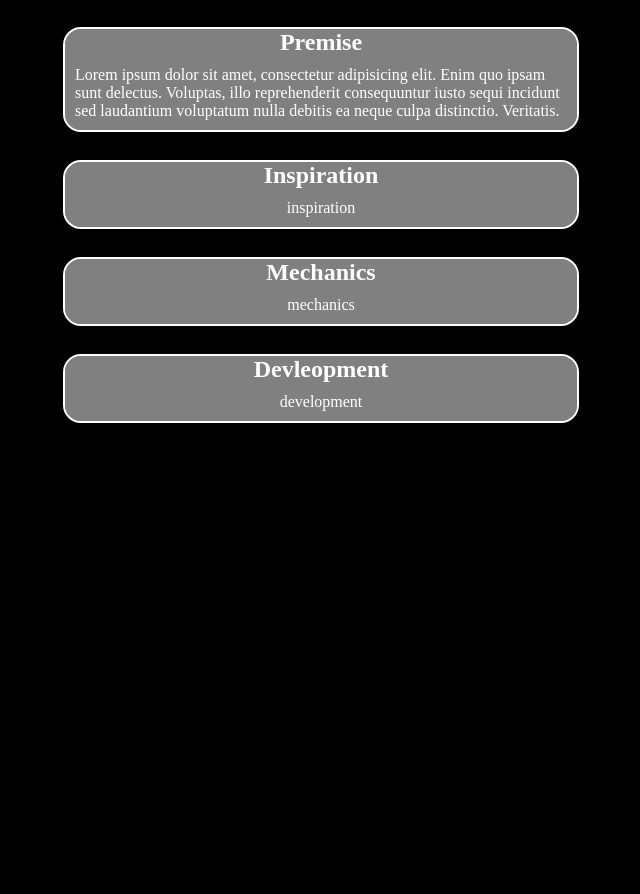
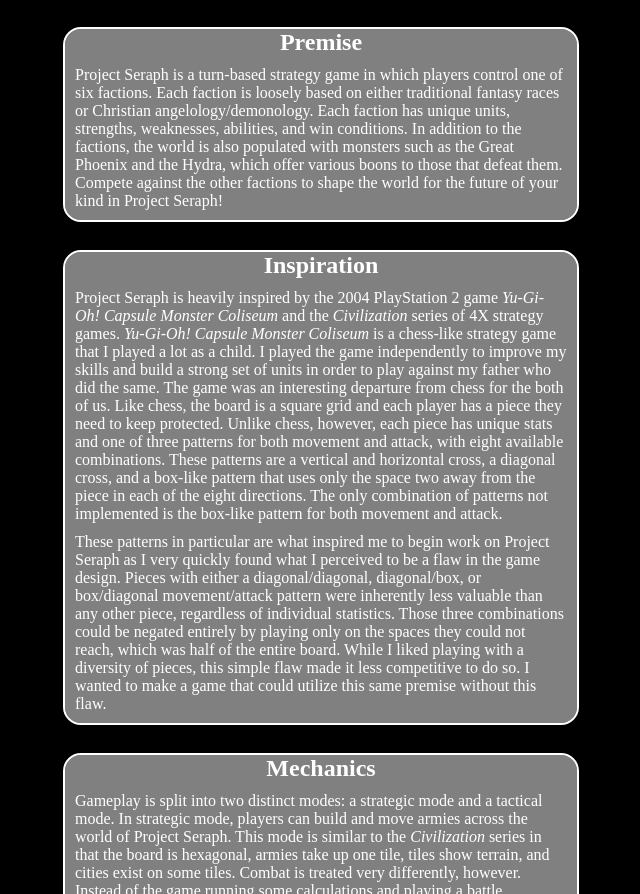
Before and after one commit to CommanderSABLy/project_seraph_site, a plain HTML site: page index.html in a window 1280 px wide. Shown: the part 58-952 px from the top of the page, without its empty margins (319-959 px from the left). Before the commit the page ends 800 px from the top, so only its background shows below. Drawn offline with Linux system fonts and the light colour scheme.

Commit message:
Basic pre-development text written

```diff
--- a/index.css
+++ b/index.css
@@ -28,3 +28,13 @@
     border-radius: 16px;
     outline: 2px solid white;
 }
+
+.italic {
+    font-style: italic;
+}
+
+@media (max-width: 600px) {
+    .subsection {
+        width: 80vw;
+    }
+}
--- a/index.html
+++ b/index.html
@@ -7,25 +7,67 @@
         <h1>Project Seraph</h1>
         <div class="subsection">
             <h2>Premise</h2>
-            <p>Lorem ipsum dolor sit amet, consectetur adipisicing elit.
-                Enim quo ipsam sunt delectus. Voluptas, illo reprehenderit
-                consequuntur iusto sequi incidunt sed laudantium voluptatum
-                nulla debitis ea neque culpa distinctio. Veritatis.</p>
+            <p>
+                Project Seraph is a turn-based strategy game in which players control one of six factions. Each faction is loosely based on either traditional
+                fantasy races or Christian angelology/demonology. Each faction has unique units, strengths, weaknesses, abilities, and win conditions. In addition
+                to the factions, the world is also populated with monsters such as the Great Phoenix and the Hydra, which offer various boons to those that defeat them.
+                Compete against the other factions to shape the world for the future of your kind in Project Seraph!
+            </p>
         </div>
 
         <div class="subsection">
             <h2>Inspiration</h2>
-            <p>inspiration</p>
+            <p>
+                Project Seraph is heavily inspired by the 2004 PlayStation 2 game <span class="italic">Yu-Gi-Oh! Capsule Monster Coliseum</span> and the
+                <span class="italic">Civilization</span> series of 4X strategy games. <span class="italic">Yu-Gi-Oh! Capsule Monster Coliseum</span> is a
+                chess-like strategy game that I played a lot as a child. I played the game independently to improve my skills and build a strong set of units in
+                order to play against my father who did the same. The game was an interesting departure from chess for the both of us. Like chess, the board is a
+                square grid and each player has a piece they need to keep protected. Unlike chess, however, each piece has unique stats and one of three patterns for both
+                movement and attack, with eight available combinations. These patterns are a vertical and horizontal cross, a diagonal cross, and a box-like pattern that
+                uses only the space two away from the piece in each of the eight directions. The only combination of patterns not implemented is the box-like pattern for
+                both movement and attack.
+            </p>
+            <p>
+                These patterns in particular are what inspired me to begin work on Project Seraph as I very quickly found what I perceived to be a flaw in the game design.
+                Pieces with either a diagonal/diagonal, diagonal/box, or box/diagonal movement/attack pattern were inherently less valuable than any other piece, regardless
+                of individual statistics. Those three combinations could be negated entirely by playing only on the spaces they could not reach, which was half of the entire
+                board. While I liked playing with a diversity of pieces, this simple flaw made it less competitive to do so. I wanted to make a game that could utilize this
+                same premise without this flaw.
+            </p>
         </div>
 
         <div class="subsection">
             <h2>Mechanics</h2>
-            <p>mechanics</p>
+            <p>
+                Gameplay is split into two distinct modes: a strategic mode and a tactical mode. In strategic mode, players can build and move armies across the world of Project
+                Seraph. This mode is similar to the <span class="italic">Civilization</span> series in that the board is hexagonal, armies take up one tile, tiles show terrain,
+                and cities exist on some tiles. Combat is treated very differently, however. Instead of the game running some calculations and playing a battle animation showing
+                the results of a fight, Project Seraph shifts to the tactical mode. In this mode, players take the units that made up their army and control them in the
+                <span class="italic">Capsule Monster Coliseum</span> inspired format. Both sides have a set number of Logistic Points which are expended when a unit performs an
+                action, with a certain amount replenished at the start of each turn. Each unit has its own health stat, a speed stat that determines how far it can move, a movement
+                pattern, an attack pattern, an attack strength, a defense stat, and a logistical cost. Logistical cost scales with a unit's power, allowing more weaker units to
+                perform actions for the same cost as a more powerful unit. Each unit can move and attack, attack, or perform a special ability each turn, provided the player has
+                enough Logistic Points to expend for the action. To remedy the pattern flaw <span class="italic">Capsule Monster Coliseum</span> experienced, all units have the
+                ability to attack one space in any direction in addition to their attack pattern.
+            </p>
+            <p>
+                Unlike <span class="italic">Capsule Monster Coliseum</span> and chess, there is no king analogue. A player is defeated when all their units are destroyed, they
+                surrender, or they retreat. Players have the option to retreat at any time. In order to do so, they must declare their retreat and bring their units to their edge
+                of the board and perform a retreat action on each of them. Doing so will result in a loss and surrender the hexagonal tile on the strategic mode to their opponent
+                but allow their units to survive to fight another day.
+            </p>
+            <p>
+                Monsters are treated as a PvE boss battle with the same view and mechanics as the PvP tactical mode. Each monster will have a unique set of attacks and abilities
+                to utilize in battle, as well as a unique reward for successfully defeating it. The currently planned monsters are the Great Phoenix, the Eldritch Horror,
+                the Dragon, Nemean Lion, the Erymanthian Boar, and the Hydra.
+            </p>
         </div>
 
         <div class="subsection">
             <h2>Devleopment</h2>
-            <p>development</p>
+            <p>
+                Development is set to begin in May 2023. Project Seraph will be developed using the Unity game engine.
+            </p>
         </div>
     </div>
 </body>
```
